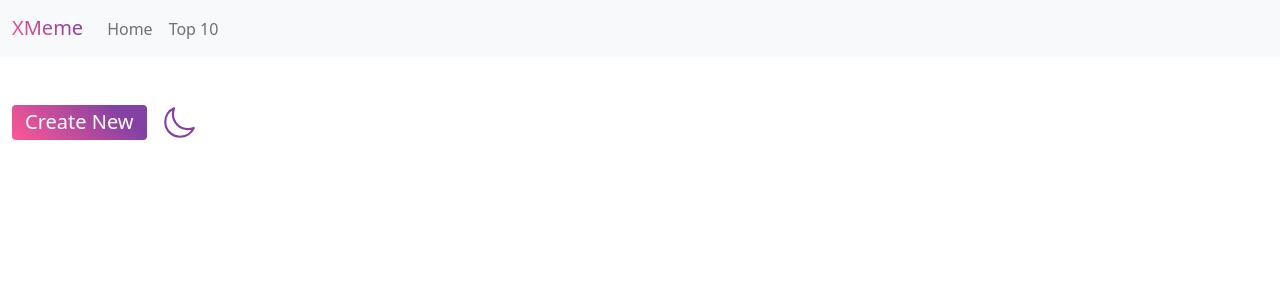
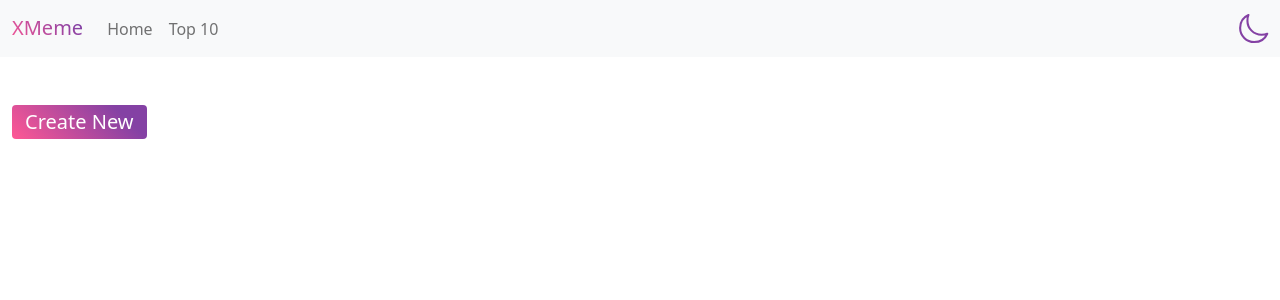
Before and after one commit to sajagjain/XMeme, a Node project: template xmeme/views/pages/index.ejs in a window 1280 px wide. Shown: the top 300 px of the page. Run offline with Node 20 templates, Linux system fonts and the light colour scheme; the template is opened without the code that fills it, so the values that code supplies are empty; some libraries are stand-ins or nearby versions.

Commit message:
Update header.ejs

```diff
--- a/xmeme/views/partials/header.ejs
+++ b/xmeme/views/partials/header.ejs
@@ -15,6 +15,7 @@
       </ul>
     </div>
   </div>
+  <ion-icon class="theme-changer md hydrated" name="moon-outline" title="Change Theme" tabindex="0" role="img" aria-label="moon outline" style="margin-right: 10px;"></ion-icon>
 </nav>
 <div class="container-fluid mt-5"
   style="display: flex;align-items: baseline;justify-content: flex-start;flex-direction: column;">
@@ -25,6 +26,5 @@
       style="background: -webkit-linear-gradient(45deg, #ff5894, #8441A4 80%);color: white;font-size: 20px;">
       Create New
     </a>
-    <ion-icon class="theme-changer" name="moon-outline" title="Change Theme" tabindex="0"></ion-icon>
   </div>
 </div>
```
